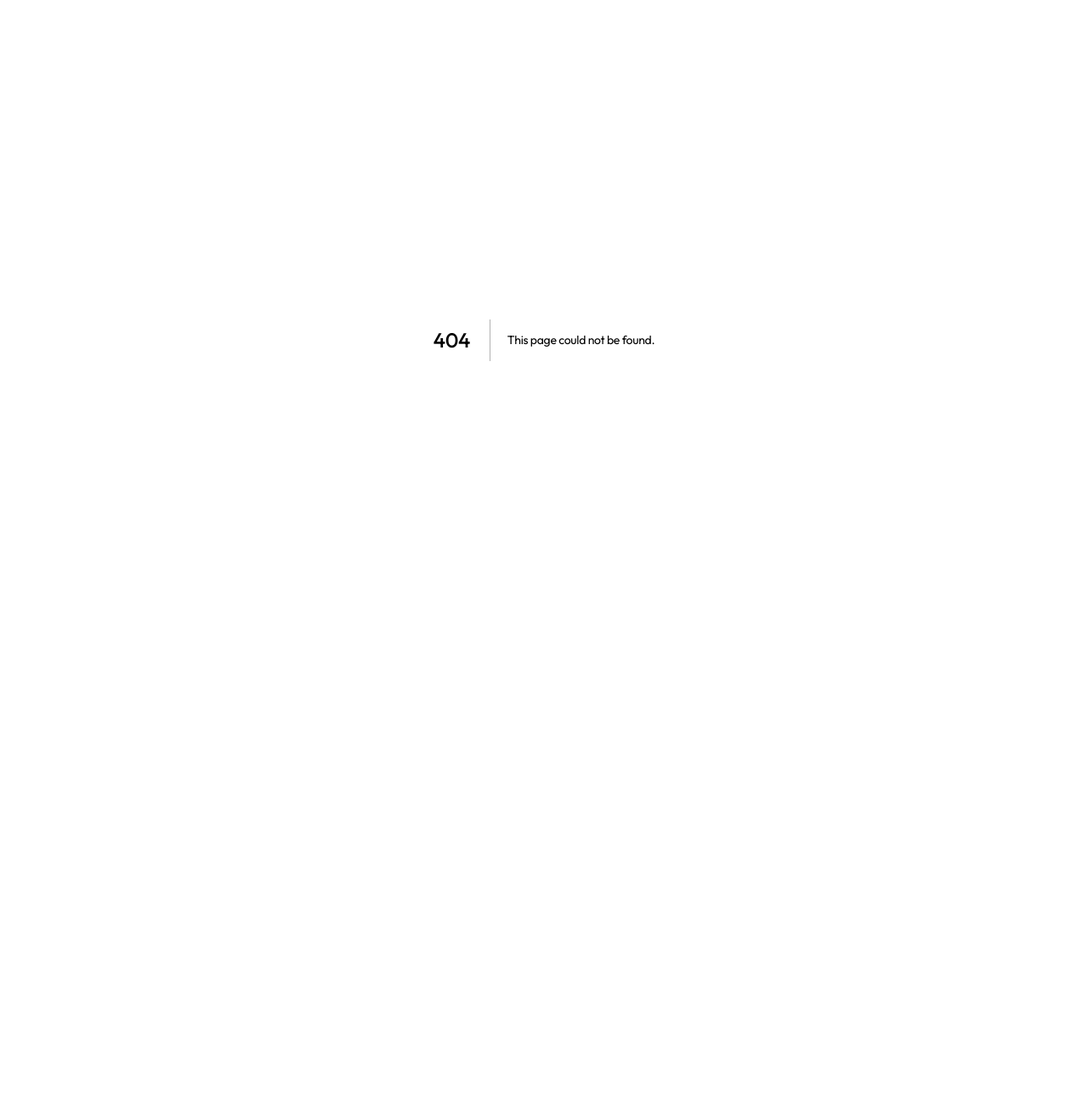
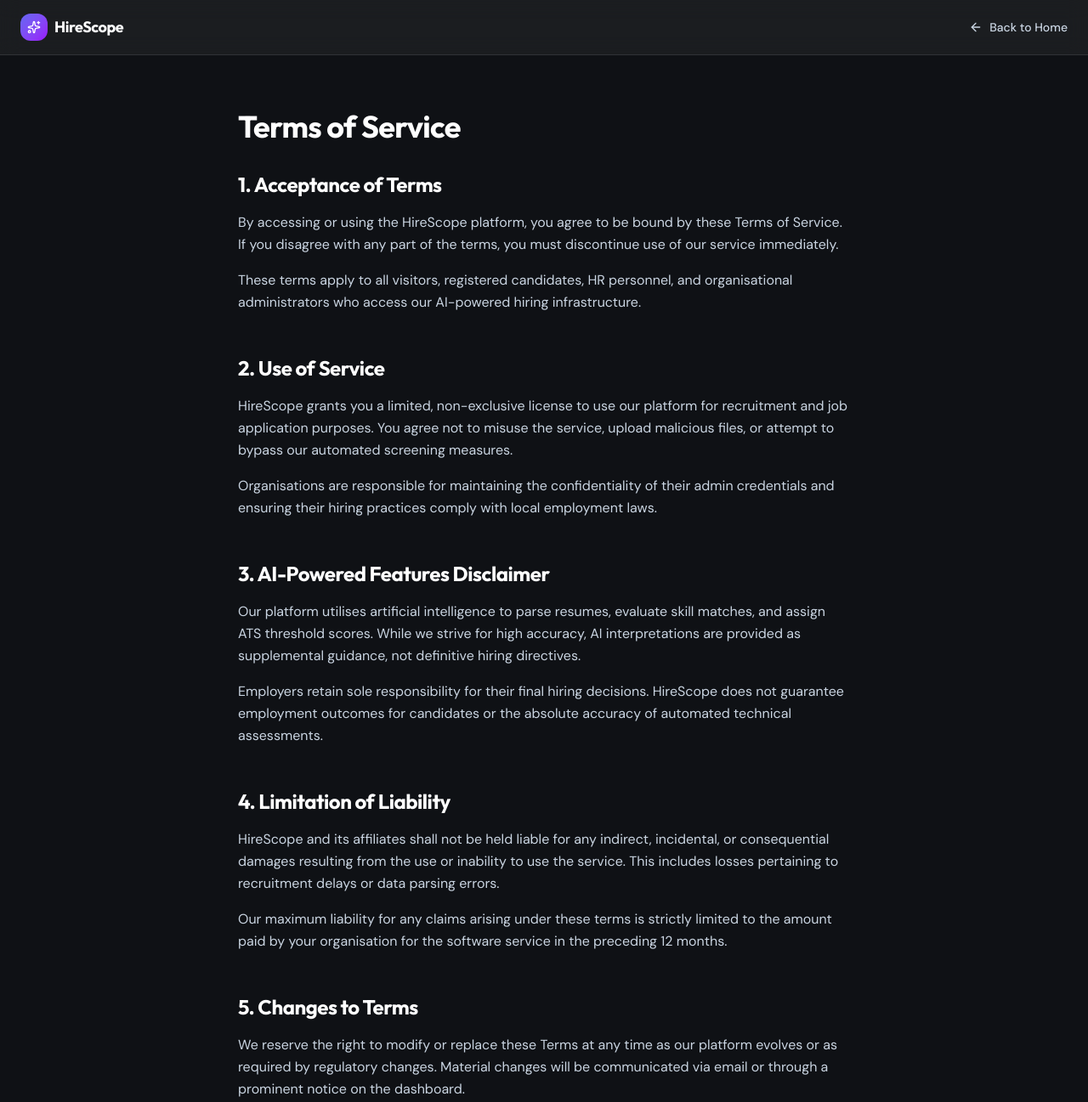
Before and after one commit to Alan0602/hireautosys, a Next.js app: page /terms in a window 1280 px wide. Before the commit this address had no page. Shown: the top 1297 px of the page at 85% size. Before the commit the page ends 800 px from the top, so only its background shows below. Built offline with nearby package versions, Linux system fonts and the light colour scheme.

Commit message:
feat: add terms and conditions page

```diff
--- /dev/null
+++ b/src/app/terms/page.tsx
@@ -0,0 +1,97 @@
+"use client"
+
+import React from "react"
+import Link from "next/link"
+import { Sparkles, ArrowLeft } from "lucide-react"
+
+export default function TermsOfServicePage() {
+    return (
+        <div className="min-h-screen bg-[#0F1115] text-white">
+            {/* Navigation */}
+            <nav className="border-b border-white/10 bg-white/5 backdrop-blur-md sticky top-0 z-50">
+                <div className="max-w-7xl mx-auto px-6 h-16 flex items-center justify-between">
+                    <Link href="/" className="flex items-center gap-2 hover:opacity-80 transition-opacity">
+                        <div className="w-8 h-8 rounded-lg bg-gradient-to-br from-primary to-purple-600 flex items-center justify-center">
+                            <Sparkles className="text-white h-4 w-4" />
+                        </div>
+                        <span className="font-bold text-lg font-heading tracking-tight">HireScope</span>
+                    </Link>
+                    <Link
+                        href="/"
+                        className="text-sm font-medium text-slate-300 hover:text-white flex items-center gap-2 transition-colors"
+                    >
+                        <ArrowLeft className="h-4 w-4" />
+                        Back to Home
+                    </Link>
+                </div>
+            </nav>
+
+            {/* Content */}
+            <main className="max-w-3xl mx-auto px-6 py-16">
+                <h1 className="text-4xl font-bold font-heading mb-8">Terms of Service</h1>
+
+                <div className="space-y-12 text-slate-300 leading-relaxed">
+                    <section>
+                        <h2 className="text-2xl font-bold text-white font-heading mb-4">1. Acceptance of Terms</h2>
+                        <p className="mb-4">
+                            By accessing or using the HireScope platform, you agree to be bound by these Terms of Service. If you disagree with any part of the terms, you must discontinue use of our service immediately.
+                        </p>
+                        <p>
+                            These terms apply to all visitors, registered candidates, HR personnel, and organisational administrators who access our AI-powered hiring infrastructure.
+                        </p>
+                    </section>
+
+                    <section>
+                        <h2 className="text-2xl font-bold text-white font-heading mb-4">2. Use of Service</h2>
+                        <p className="mb-4">
+                            HireScope grants you a limited, non-exclusive license to use our platform for recruitment and job application purposes. You agree not to misuse the service, upload malicious files, or attempt to bypass our automated screening measures.
+                        </p>
+                        <p>
+                            Organisations are responsible for maintaining the confidentiality of their admin credentials and ensuring their hiring practices comply with local employment laws.
+                        </p>
+                    </section>
+
+                    <section>
+                        <h2 className="text-2xl font-bold text-white font-heading mb-4">3. AI-Powered Features Disclaimer</h2>
+                        <p className="mb-4">
+                            Our platform utilises artificial intelligence to parse resumes, evaluate skill matches, and assign ATS threshold scores. While we strive for high accuracy, AI interpretations are provided as supplemental guidance, not definitive hiring directives.
+                        </p>
+                        <p>
+                            Employers retain sole responsibility for their final hiring decisions. HireScope does not guarantee employment outcomes for candidates or the absolute accuracy of automated technical assessments.
+                        </p>
+                    </section>
+
+                    <section>
+                        <h2 className="text-2xl font-bold text-white font-heading mb-4">4. Limitation of Liability</h2>
+                        <p className="mb-4">
+                            HireScope and its affiliates shall not be held liable for any indirect, incidental, or consequential damages resulting from the use or inability to use the service. This includes losses pertaining to recruitment delays or data parsing errors.
+                        </p>
+                        <p>
+                            Our maximum liability for any claims arising under these terms is strictly limited to the amount paid by your organisation for the software service in the preceding 12 months.
+                        </p>
+                    </section>
+
+                    <section>
+                        <h2 className="text-2xl font-bold text-white font-heading mb-4">5. Changes to Terms</h2>
+                        <p className="mb-4">
+                            We reserve the right to modify or replace these Terms at any time as our platform evolves or as required by regulatory changes. Material changes will be communicated via email or through a prominent notice on the dashboard.
+                        </p>
+                        <p>
+                            Your continued use of HireScope after any modifications to the Terms of Service constitutes your ongoing acceptance of the newly revised terms.
+                        </p>
+                    </section>
+                </div>
+            </main>
+
+            {/* Footer */}
+            <footer className="border-t border-white/10 bg-[#0F1115] py-8 text-center text-slate-400 mt-12">
+                <div className="max-w-3xl mx-auto px-6 flex flex-col items-center gap-4">
+                    <p>© 2025 HireScope. All rights reserved.</p>
+                    <Link href="/" className="text-sm hover:text-white transition-colors">
+                        Return to HireScope
+                    </Link>
+                </div>
+            </footer>
+        </div>
+    )
+}
```
